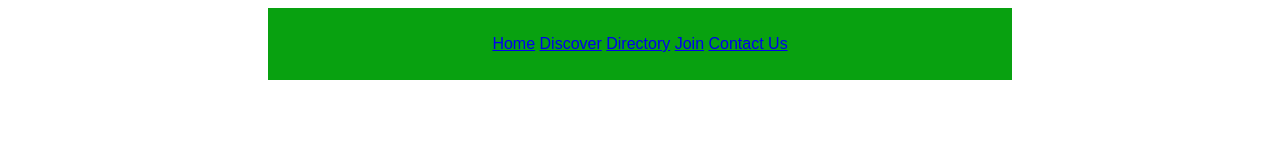
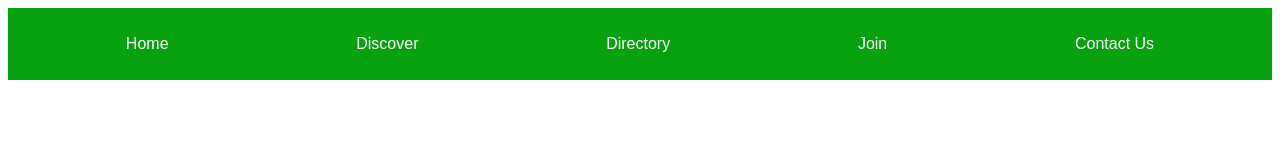
Before and after one commit to jacob-bunker/wdd230, a plain HTML site: page lesson3/index.html in a window 1280 px wide. Drawn offline with Linux system fonts and the light colour scheme.

Commit message:
small changes

```diff
--- a/lesson3/styles/style.css
+++ b/lesson3/styles/style.css
@@ -21,7 +21,19 @@ h2{
 header, nav, main, footer {
     margin: 0 auto;
     padding: 0.75rem;
-    max-width: 45rem;
+
+}
+
+
+nav{
+    display: flex;
+    justify-content: space-around;
+}
+
+a{
+    /*background-color: #152215;*/
+    color: #ffffff;
+    text-decoration: none;
 }
 
 
```
